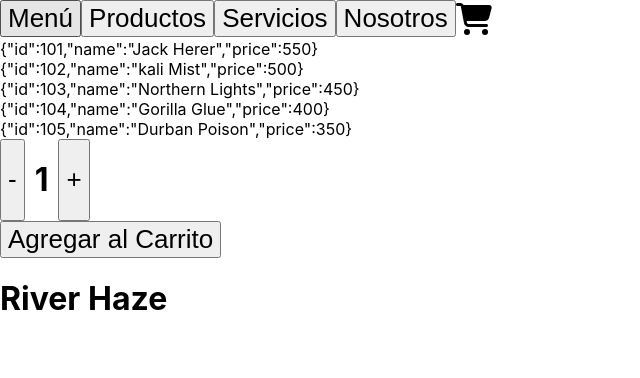
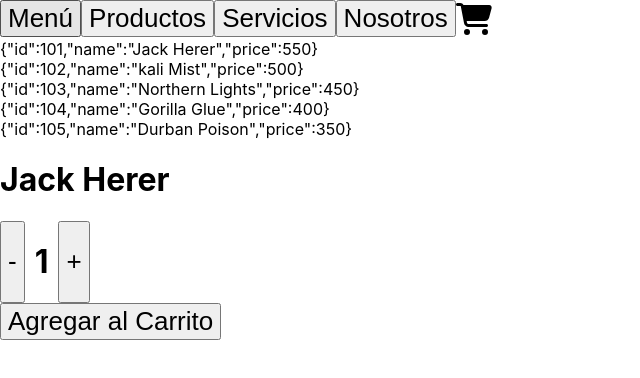
Before and after one commit to p4b10c4r4m/ecom-sank, a React (Vite) app: page / in a window 1280 px wide. Shown: the top 378 px of the page, without its empty margins (0-640 px from the left). Built offline with nearby package versions, Linux system fonts and the light colour scheme.

Commit message:
desafio: detalle de producto

```diff
--- a/src/App.jsx
+++ b/src/App.jsx
@@ -16,9 +16,9 @@ function App() {
 
     <ItemListContainer />
 
+    <ItemDetailContainer />
+
     <ItemCount />
-
-    <ItemDetailContainer />
 
     </>
   )
--- a/src/components/ItemDetailContainer.jsx
+++ b/src/components/ItemDetailContainer.jsx
@@ -1,7 +1,7 @@
 import React, { useEffect, useState } from 'react';
 import ItemDetail from './ItemDetail';
 
-const variedad = { id: 106, name: "River Haze", price: 550 };
+const variedad = { id: 101, name: "Jack Herer", price: 550 };
 
 export const ItemDetailContainer = () => {
   const [planta, setPlanta] = useState({});
```
